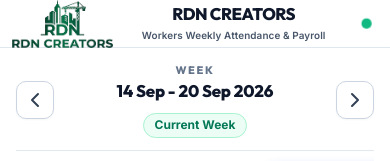
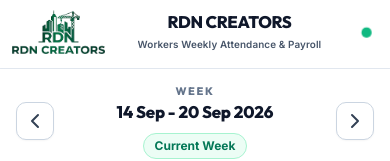
Before and after one commit to vishanthkannan/rdn_attendance, a React (Vite) app: page / in a window 390 px wide. Shown: the top 161 px of the page. Built offline with nearby package versions, Linux system fonts and the light colour scheme; no server answers; the database is empty.

Commit message:
UI: Lower navbar bottom border line and provide comfortable breathing room for title and subtitle

```diff
--- a/src/index.css
+++ b/src/index.css
@@ -120,7 +120,7 @@ button, input, select, textarea {
   display: grid;
   grid-template-columns: 1fr auto 1fr;
   align-items: center;
-  padding: 0.35rem 1.75rem;
+  padding: 0.85rem 1.75rem 1.1rem;
   background: #ffffff;
   border: none;
   border-bottom: 3px solid #059669;
@@ -178,16 +178,15 @@ button, input, select, textarea {
 }
 
 .brand-logo-img {
-  height: 68px;
+  height: 64px;
   width: auto;
-  max-width: 220px;
+  max-width: 210px;
   object-fit: contain;
   display: block;
   background: transparent;
   user-select: none;
   -webkit-user-drag: none;
-  margin-top: -7px;
-  margin-bottom: -7px;
+  margin: 0;
   transition: transform 0.2s ease;
 }
 
@@ -206,6 +205,7 @@ button, input, select, textarea {
   flex-direction: column;
   align-items: center;
   text-align: center;
+  gap: 0.3rem;
 }
 
 .brand-title-row {
@@ -217,11 +217,11 @@ button, input, select, textarea {
 
 .brand-title-group h1 {
   font-family: var(--font-heading);
-  font-size: 1.4rem;
+  font-size: 1.45rem;
   font-weight: 850;
-  letter-spacing: -0.025em;
+  letter-spacing: -0.02em;
   color: #0f172a;
-  line-height: 1.15;
+  line-height: 1.25;
   margin: 0;
   text-align: center;
 }
@@ -243,7 +243,7 @@ button, input, select, textarea {
   font-size: 0.78rem;
   color: #475569;
   font-weight: 600;
-  margin-top: 0.2rem;
+  margin: 0;
   letter-spacing: 0.01em;
   text-align: center;
 }
@@ -2119,7 +2119,7 @@ button, input, select, textarea {
     display: grid;
     grid-template-columns: auto 1fr auto;
     align-items: center;
-    padding: 0.35rem 1rem;
+    padding: 0.75rem 1rem 0.95rem;
     gap: 0.6rem;
     margin-bottom: 0;
     border: none;
@@ -2148,10 +2148,9 @@ button, input, select, textarea {
   }
 
   .brand-logo-img {
-    height: 56px;
-    max-width: 170px;
-    margin-top: -6px;
-    margin-bottom: -6px;
+    height: 52px;
+    max-width: 160px;
+    margin: 0;
   }
 
   .brand-title-group {
@@ -2572,15 +2571,14 @@ button, input, select, textarea {
     display: grid;
     grid-template-columns: auto 1fr auto;
     align-items: center;
-    padding: 0.28rem 0.75rem;
+    padding: 0.65rem 0.75rem 0.85rem;
     gap: 0.45rem;
   }
 
   .brand-logo-img {
-    height: 48px;
-    max-width: 140px;
-    margin-top: -5px;
-    margin-bottom: -5px;
+    height: 44px;
+    max-width: 130px;
+    margin: 0;
   }
 
   .brand-title-group h1 {
```
